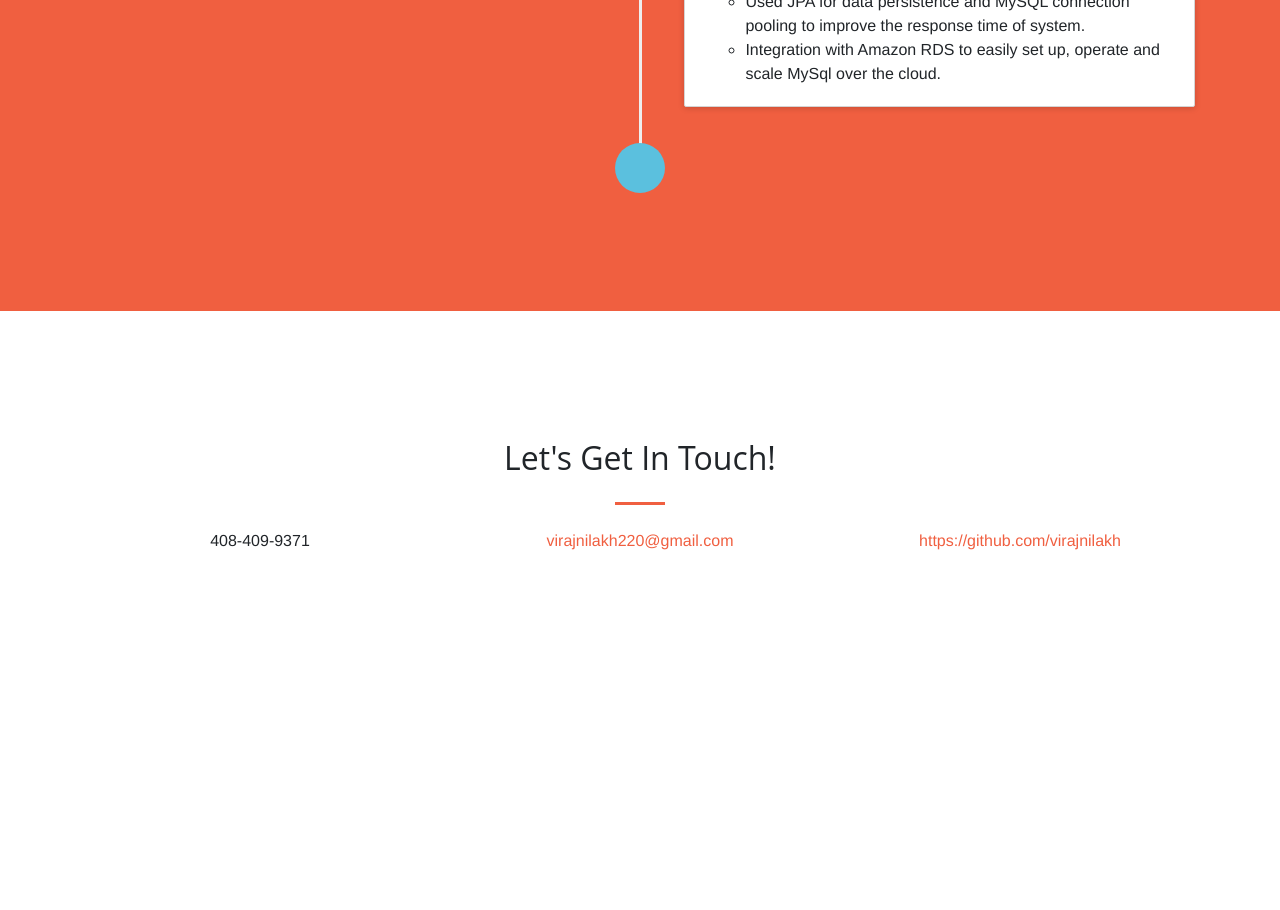
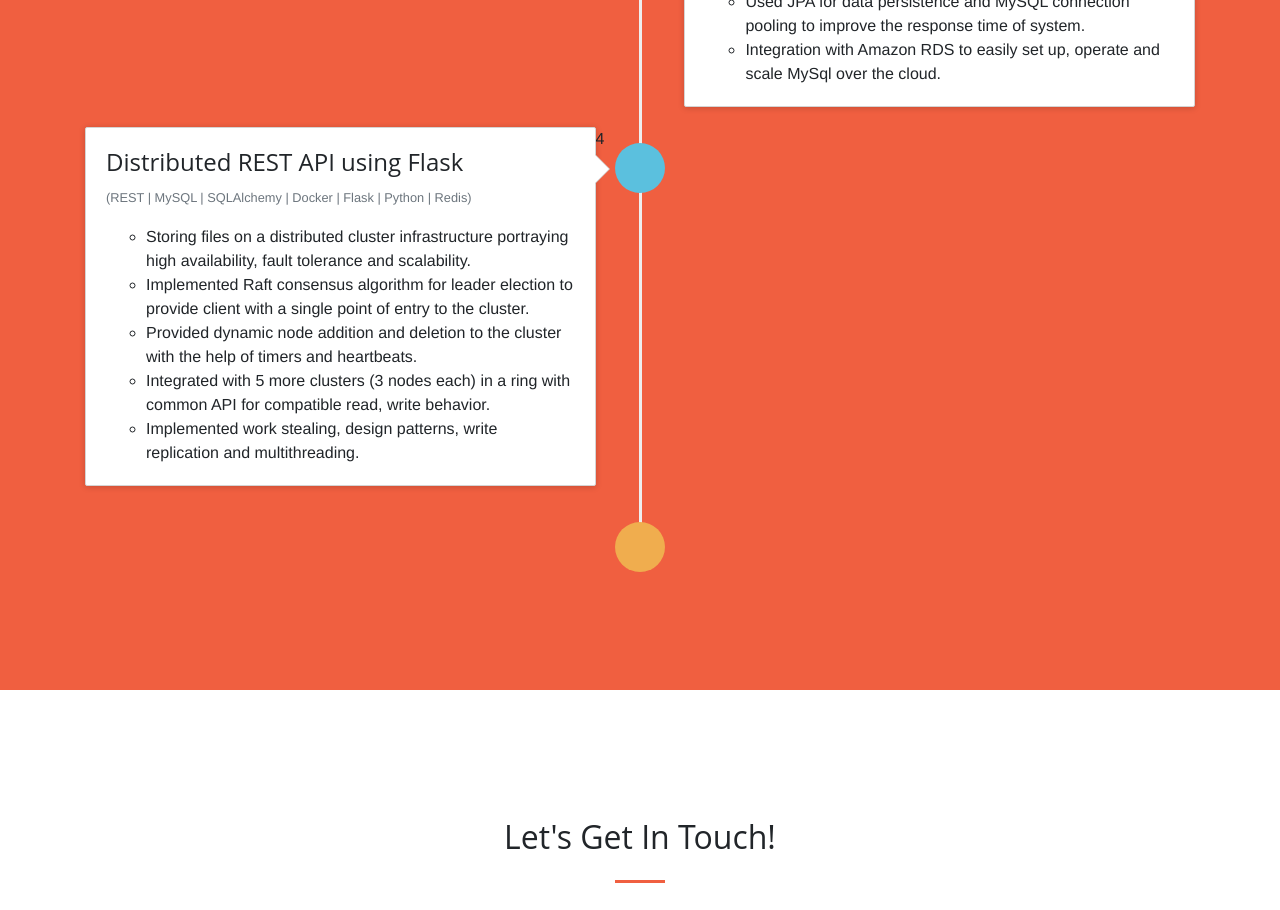
Before and after one commit to virajnilakh/VirajPortfolio, an Angular app: page / in a window 1280 px wide. Shown: the part 5020-5930 px from the top of the page. Before the commit the page ends 5717 px from the top, so only its background shows below. Built offline with nearby package versions, Linux system fonts and the light colour scheme.

Commit message:
Pushing flask html code

```diff
--- a/src/app/projects/projects.component.html
+++ b/src/app/projects/projects.component.html
@@ -73,9 +73,21 @@
     </div>
 </div>
 </li>
-
+<li>4  <div class="timeline-badge info"><i class="glyphicon glyphicon-check"></i></div>
+  <div class="timeline-panel" style="background:white;">
+    <div class="timeline-heading">
+      <h4 class="timeline-title">{{projects && projects[4].title}}</h4>
+      <p><small class="text-muted"><i class="glyphicon glyphicon-time"></i> ({{projects && projects[4].skills}})</small></p>
+    </div>
+    <div class="timeline-body">
+  <ul>
+  <li *ngFor="let line of projects[0].description">{{ line }}</li>
+  </ul>
+     </div>
+  </div>
+  </li>
 <li class="timeline-inverted">
-    <div class="timeline-badge info"><i class="glyphicon glyphicon-credit-card"></i></div>
+    <div class="timeline-badge warning"><i class="glyphicon glyphicon-credit-card"></i></div>
 
 
     </li>
```
